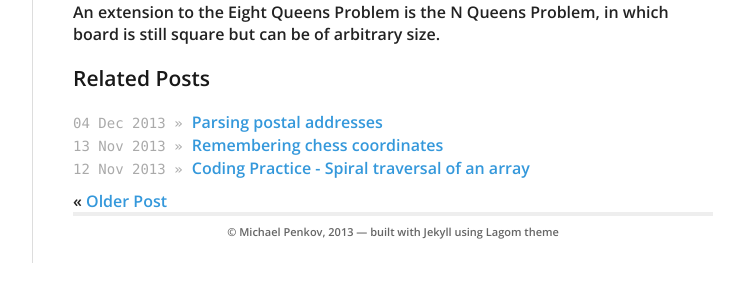
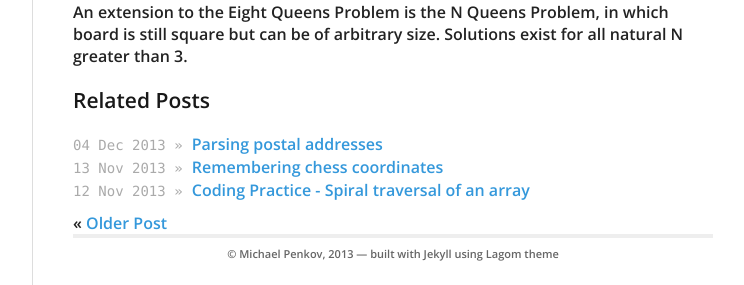
Before and after one commit to bcjordan/michael.penkov.id.au, a Jekyll site: the page built from _posts/2013-12-14-nqueens.md, in a window 1280 px wide and 900 px high, scrolled down 1918 px, cut to the strip 615-900 px from the top of the window. Shown: the whole strip, without its empty margins (378-1122 px from the left). Built offline with Jekyll 4.4.1, drawn with Linux system fonts in a browser that asks for light colours; nearby versions of some CDN libraries; Markdown is read by kramdown in place of the engine named in the settings; before the commit the page ends 2796 px from its top, so only the background shows below that; some of the changed text lies outside the part shown.

Commit message:
Minor corrections.

```diff
--- a/_posts/2013-12-14-nqueens.md
+++ b/_posts/2013-12-14-nqueens.md
@@ -44,3 +44,4 @@ If you don't have the patience to watch the algorithm find the solutions one by
 <iframe width="100%" height="700" src="http://jsfiddle.net/mpenkov/GCKnt/embedded/result" allowfullscreen="allowfullscreen" frameborder="0"></iframe>
 
 An extension to the Eight Queens Problem is the N Queens Problem, in which board is still square but can be of arbitrary size.
+Solutions exist for all natural N greater than 3.
```
Also changed, not shown: other parts of _posts/2013-12-14-nqueens.md (+1 -1 lines).
